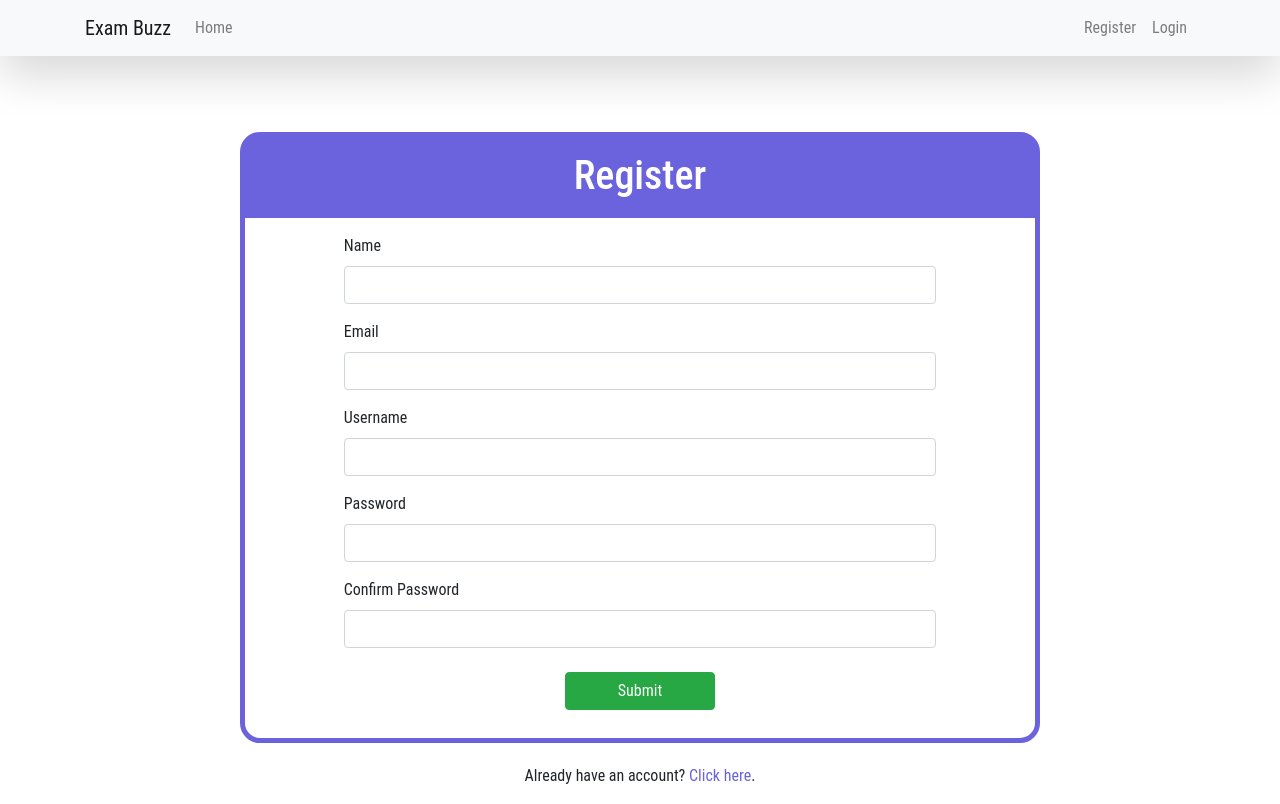
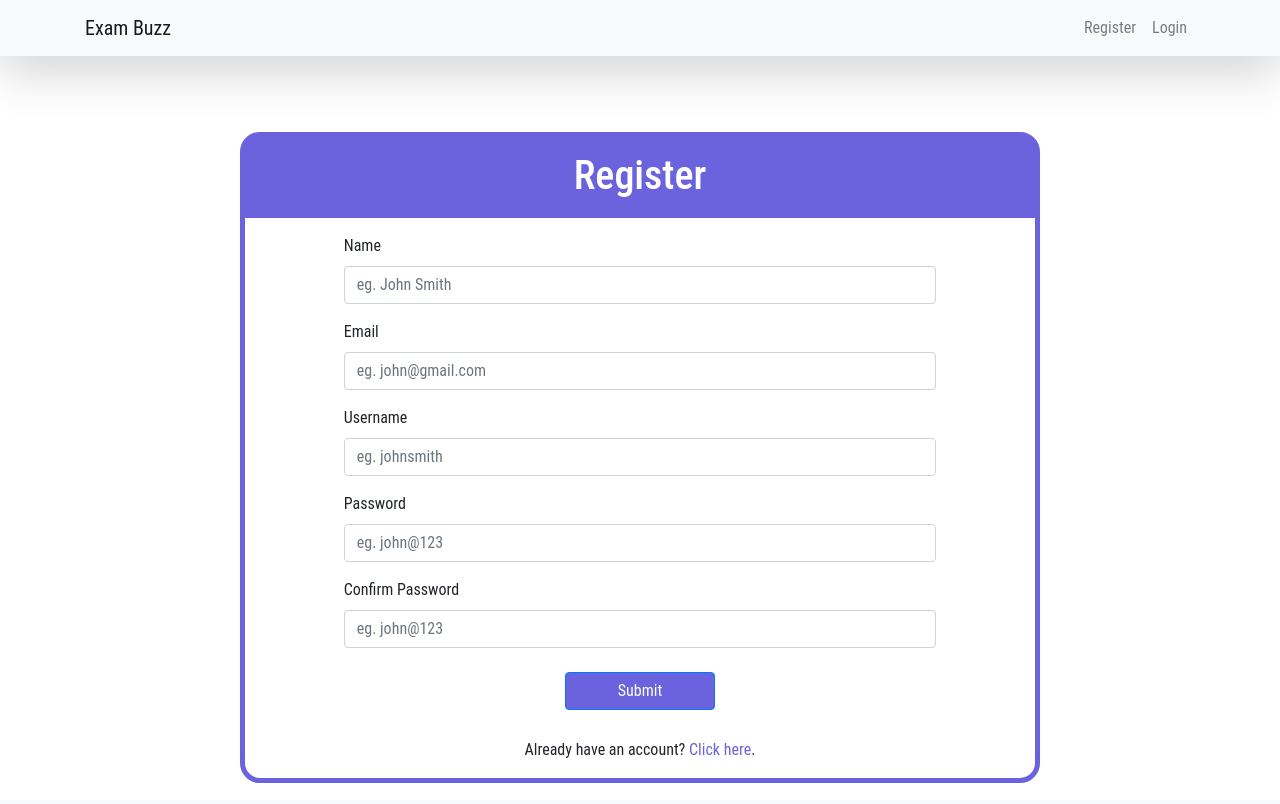
Before and after one commit to vivekkairi/quiz-app-flask, a Flask app: page /register in a window 1280 px wide. After the commit the page ends 783 px from the top, so only its background shows below. Run offline with Flask 2, Linux system fonts and the light colour scheme; some libraries are stand-ins or nearby versions.

Commit message:
totmarks func fix

```diff
--- a/app.py
+++ b/app.py
@@ -163,9 +163,9 @@ class UploadForm(FlaskForm):
 	topic = StringField('Topic')
 	doc = FileField('Docx Upload', validators=[FileRequired()])
 	start_date = DateField('Start Date')
-	start_time = TimeField('Start Time', default=datetime.now())
+	start_time = TimeField('Start Time', default=datetime.utcnow()+timedelta(hours=5.5))
 	end_date = DateField('End Date')
-	end_time = TimeField('End Time', default=datetime.now())
+	end_time = TimeField('End Time', default=datetime.utcnow()+timedelta(hours=5.5))
 	show_result = BooleanField('Show Result after completion')
 	duration = IntegerField('Duration(in min)')
 	password = StringField('Test Password', [validators.Length(min=3, max=6)])
@@ -309,7 +309,6 @@ def create_test():
 			flash(f'Test ID: {test_id}', 'success')
 			return redirect(url_for('dashboard'))
 		except Exception as e:
-			print(e)
 			flash('Invalid Input File Format','danger')
 			return redirect(url_for('create_test'))
 
@@ -489,18 +488,17 @@ def totmarks(username,tests):
 			where s.username=%s and s.test_id=%s and s.qid=q.qid and s.test_id=q.test_id \
 			and s.ans=q.ans", (username, testid))
 		results = cur.fetchone()
+		if str(results['totalmks']) == 'None':
+			results['totalmks'] = 0
 		test['marks'] = results['totalmks']
 	return tests
 
 def marks_calc(username,testid):
 	if username == session['username']:
 		cur = mysql.connection.cursor()
-		results = cur.execute("select sum(marks) as totalmks from students s,questions q\
-		 where s.username=%s and s.test_id=%s and s.qid=q.qid and s.test_id=q.test_id\
-		  and s.ans=q.ans", (username, testid))
+		results = cur.execute("select sum(marks) as totalmks from students s,questions q where s.username=%s and s.test_id=%s and s.qid=q.qid and s.test_id=q.test_id and s.ans=q.ans", (username, testid))
 		results = cur.fetchone()
 		return results['totalmks']
-
 
 
 @app.route('/<username>/tests-given')
--- a/templates/includes/_navbar.html
+++ b/templates/includes/_navbar.html
@@ -5,11 +5,6 @@
       <span class="navbar-toggler-icon"></span>
     </button>
     <div class="collapse navbar-collapse" id="navbarSupportedContent">
-      <ul class="navbar-nav mr-auto">
-        <li class="nav-item">
-          <a href="/" class="nav-link">Home</a>
-        </li>
-      </ul>
       <ul class="navbar-nav ml-auto">
         {% if session.logged_in %}
           <li class="nav-item ">
--- a/templates/login.html
+++ b/templates/login.html
@@ -17,11 +17,11 @@
     <form action="" method="POST">
       <div class="form-group">
         <label id="up" >Username</label>
-        <input type="text" name="username" class="form-control" value="">
+        <input type="text" name="username" class="form-control" value="", placeholder="eg. johnsmith">
       </div>
       <div class="form-group">
         <label id="up">Password</label>
-        <input id="pass" type="password" name="password" class="form-control" data-toggle="password">
+        <input id="pass" type="password" name="password" class="form-control" data-toggle="password", placeholder="eg. john@123">
         <span class="fas fa-eye icon"></span>
       </div>
       <button type="submit" class="btn btn-primary">Submit</button>
--- a/templates/register.html
+++ b/templates/register.html
@@ -15,27 +15,27 @@
   <div class="login-box well">
     <form method="POST" action="">
       <div class="form-group">
-        {{render_field(form.name, class_="form-control")}}
+        {{render_field(form.name, class_="form-control", placeholder="eg. John Smith")}}
       </div>
       <div class="form-group">
-        {{render_field(form.email, class_="form-control")}}
+        {{render_field(form.email, class_="form-control", placeholder="eg. john@gmail.com")}}
       </div>
       <div class="form-group">
-        {{render_field(form.username, class_="form-control")}}
+        {{render_field(form.username, class_="form-control", placeholder="eg. johnsmith")}}
       </div>
       <div class="form-group">
-        {{render_field(form.password, class_="form-control")}}
+        {{render_field(form.password, class_="form-control", placeholder="eg. john@123")}}
       </div>
       <div class="form-group">
-        {{render_field(form.confirm, class_="form-control")}}
+        {{render_field(form.confirm, class_="form-control", placeholder="eg. john@123")}}
       </div>
-      <p><input type="submit" class="btn btn-success" value="Submit"></p>
+      <p style="margin: 0px;"><input type="submit" class="btn btn-primary" value="Submit"></p>
     </form>
+    <p>Already have an account?
+        <a href="/login" id="register">Click here</a>.
+      </p>
   </div>
   <div>
-    <p>Already have an account?
-      <a href="/login" id="register">Click here</a>.
-    </p>
   </div>
 </div>
 {% endblock %}
```
Also changed, not shown: templates/index.html (+1 -6 lines).
